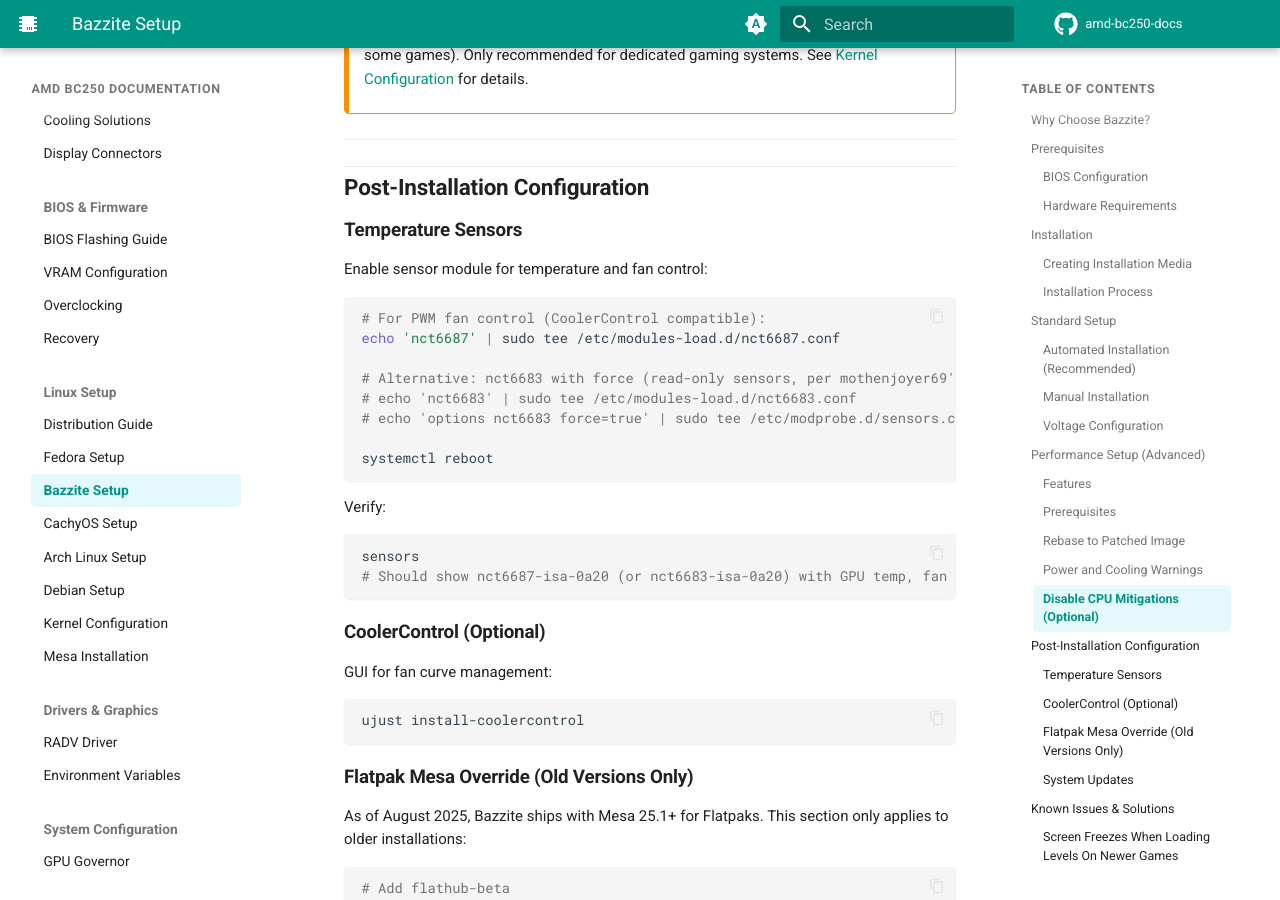
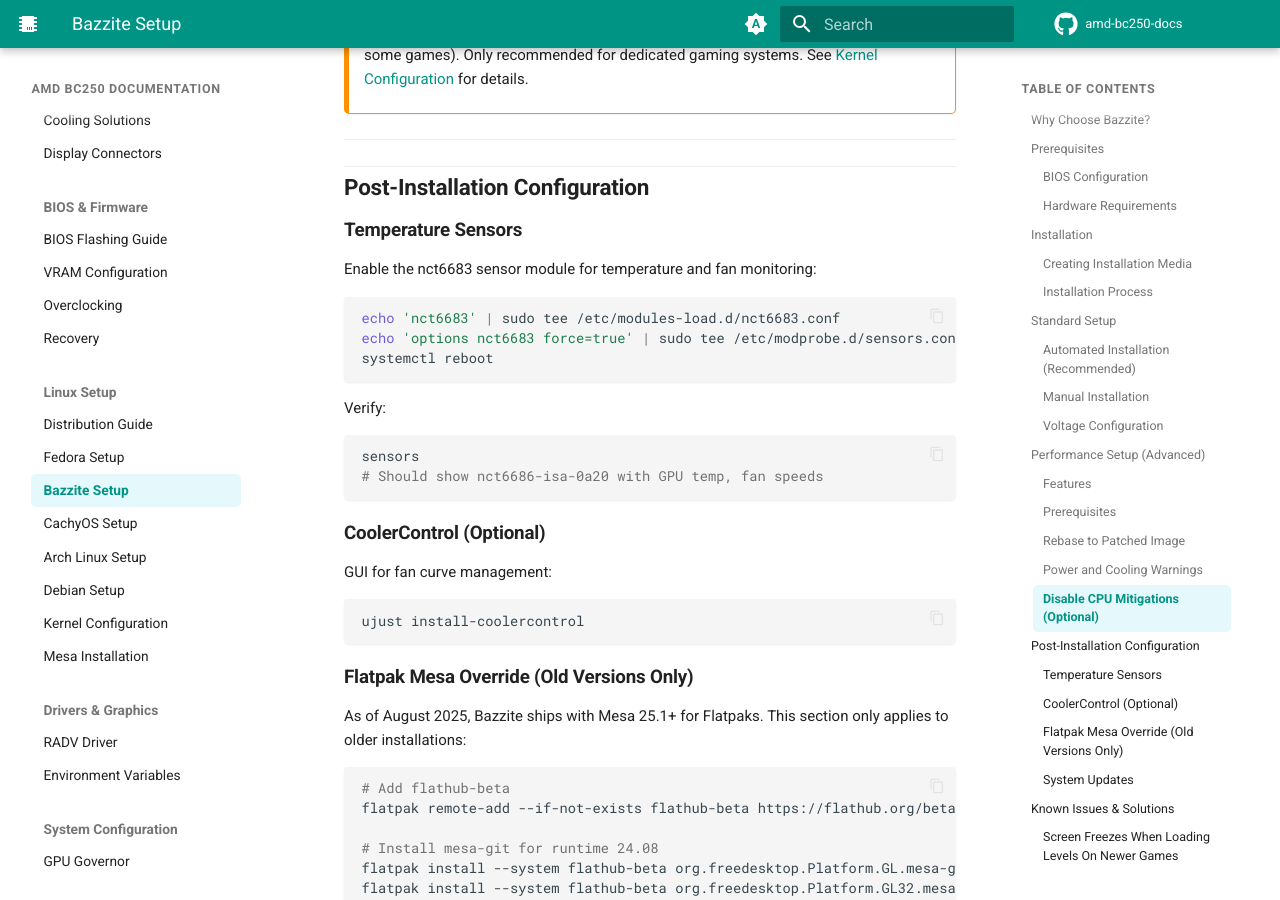
Before and after one commit to elektricM/amd-bc250-docs, an MkDocs documentation site: the page built from docs/linux/bazzite.md, in a window 1280 px wide and 900 px high, scrolled down 5492 px. Built offline with MkDocs 1.6.1 and Material for MkDocs 9.7.7, drawn with Linux system fonts in a browser that asks for light colours; comment, search, counter and statistics services are not loaded; the version menu is left out.

````diff
--- a/docs/linux/bazzite.md
+++ b/docs/linux/bazzite.md
@@ -239,16 +239,11 @@
 
 ### Temperature Sensors
 
-Enable sensor module for temperature and fan control:
+Enable the nct6683 sensor module for temperature and fan monitoring:
 
 ```bash
-# For PWM fan control (CoolerControl compatible):
-echo 'nct6687' | sudo tee /etc/modules-load.d/nct6687.conf
-
-# Alternative: nct6683 with force (read-only sensors, per mothenjoyer69's docs):
-# echo 'nct6683' | sudo tee /etc/modules-load.d/nct6683.conf
-# echo 'options nct6683 force=true' | sudo tee /etc/modprobe.d/sensors.conf
-
+echo 'nct6683' | sudo tee /etc/modules-load.d/nct6683.conf
+echo 'options nct6683 force=true' | sudo tee /etc/modprobe.d/sensors.conf
 systemctl reboot
 ```
 
@@ -256,7 +251,7 @@
 
 ```bash
 sensors
-# Should show nct6687-isa-0a20 (or nct6683-isa-0a20) with GPU temp, fan speeds
+# Should show nct6686-isa-0a20 with GPU temp, fan speeds
 ```
 
 ### CoolerControl (Optional)
````
Also changed, not shown: docs/hardware/cooling.md (+6 -5 lines).
